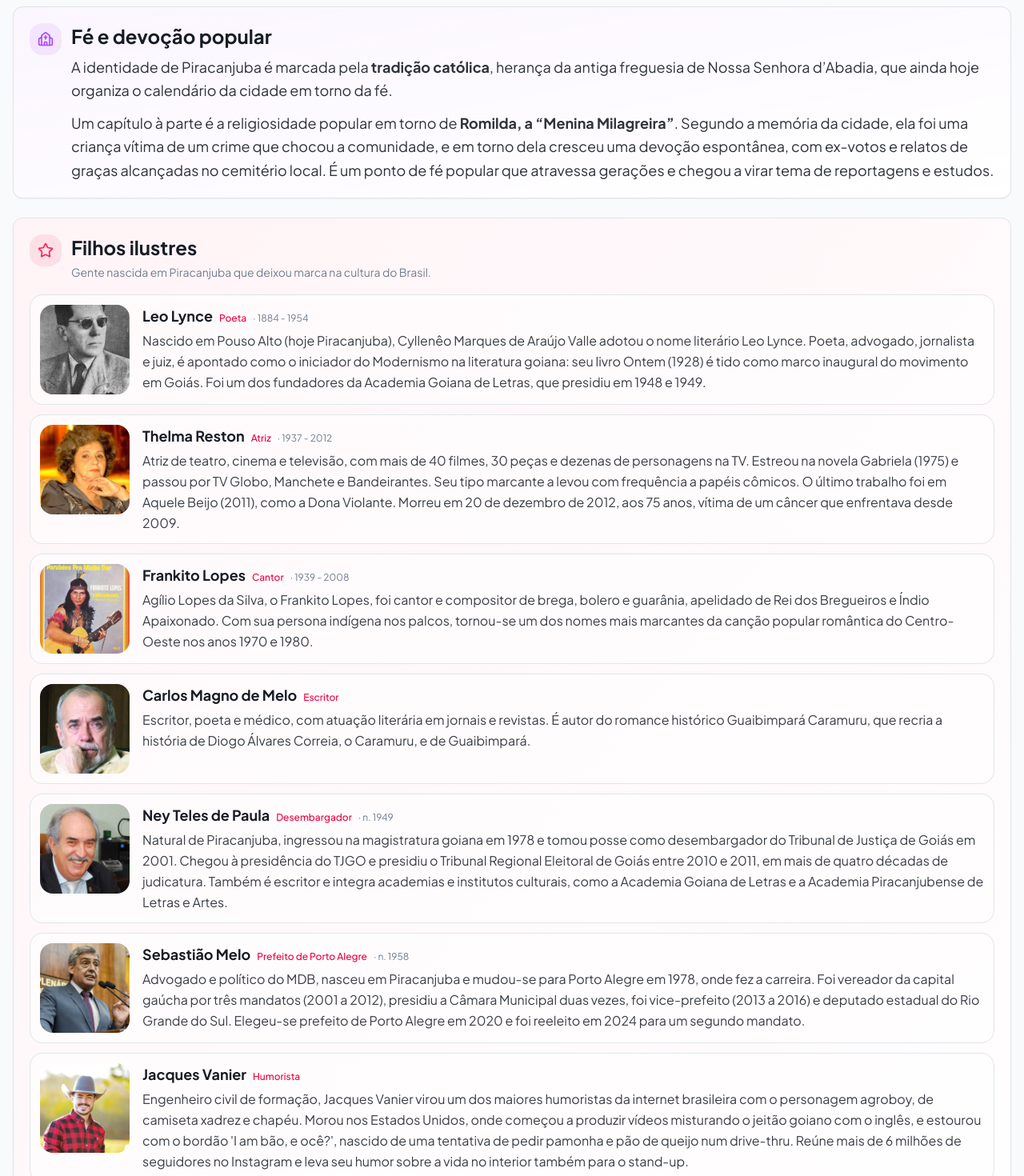
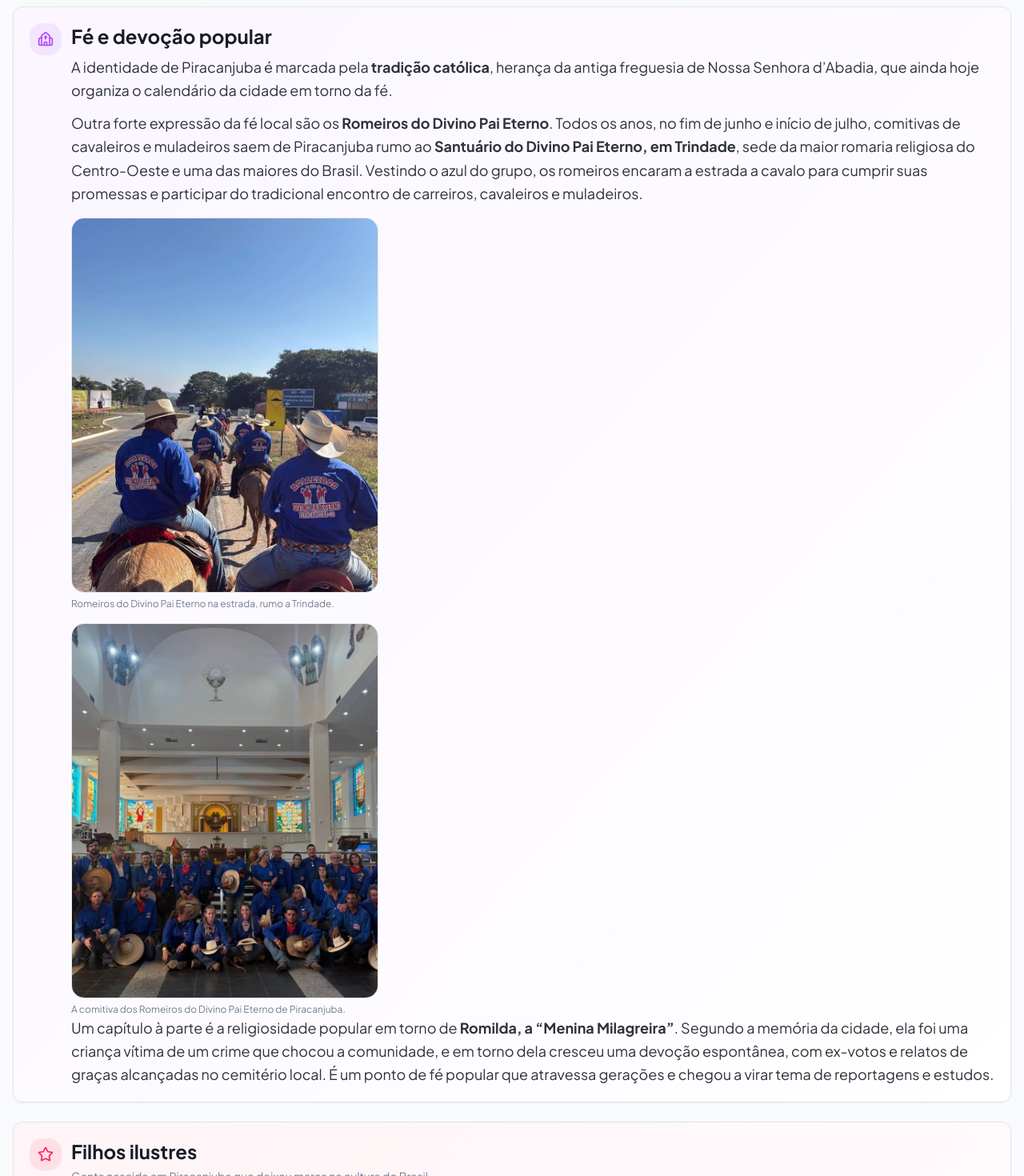
Before and after one commit to gianlucaferro/piracanjuba-next, a Next.js app: page /historia-pba in a window 1280 px wide. Shown: the part 4499-5969 px from the top of the page at 80% size. Built offline with nearby package versions, Linux system fonts and the light colour scheme; no server answers.

Commit message:
feat(historia-pba): adiciona Romeiros do Divino Pai Eterno na secao de fe
Tradicao da romaria a cavalo de Piracanjuba ao Santuario do Divino Pai Eterno em Trindade (maior romaria do Centro-Oeste). Paragrafo + 2 fotos (cavalgada na estrada + comitiva na igreja).

```diff
--- a/src/app/historia-pba/page.tsx
+++ b/src/app/historia-pba/page.tsx
@@ -409,6 +409,25 @@ export default function HistoriaPBAPage() {
               A identidade de Piracanjuba é marcada pela <strong>tradição católica</strong>, herança da antiga
               freguesia de Nossa Senhora d&rsquo;Abadia, que ainda hoje organiza o calendário da cidade em torno da fé.
             </p>
+            <p className="text-base md:text-lg text-foreground/90 leading-relaxed mb-3">
+              Outra forte expressão da fé local são os <strong>Romeiros do Divino Pai Eterno</strong>. Todos os anos,
+              no fim de junho e início de julho, comitivas de cavaleiros e muladeiros saem de Piracanjuba rumo ao
+              <strong> Santuário do Divino Pai Eterno, em Trindade</strong>, sede da maior romaria religiosa do
+              Centro-Oeste e uma das maiores do Brasil. Vestindo o azul do grupo, os romeiros encaram a estrada a
+              cavalo para cumprir suas promessas e participar do tradicional encontro de carreiros, cavaleiros e muladeiros.
+            </p>
+            <FotoOpcional
+              src="/historia/romeiros-cavalgada.jpg"
+              alt="Romeiros do Divino Pai Eterno de Piracanjuba a cavalo, na estrada rumo a Trindade"
+              legenda="Romeiros do Divino Pai Eterno na estrada, rumo a Trindade."
+              className="max-w-sm"
+            />
+            <FotoOpcional
+              src="/historia/romeiros-grupo.jpg"
+              alt="Comitiva dos Romeiros do Divino Pai Eterno de Piracanjuba reunida na igreja"
+              legenda="A comitiva dos Romeiros do Divino Pai Eterno de Piracanjuba."
+              className="max-w-sm"
+            />
             <p className="text-base md:text-lg text-foreground/90 leading-relaxed">
               Um capítulo à parte é a religiosidade popular em torno de <strong>Romilda, a &ldquo;Menina
               Milagreira&rdquo;</strong>. Segundo a memória da cidade, ela foi uma criança vítima de um crime que
```
Also changed, not shown: public/historia/pessoas/README.md, public/historia/romeiros-cavalgada.jpg (added), public/historia/romeiros-grupo.jpg (added).
